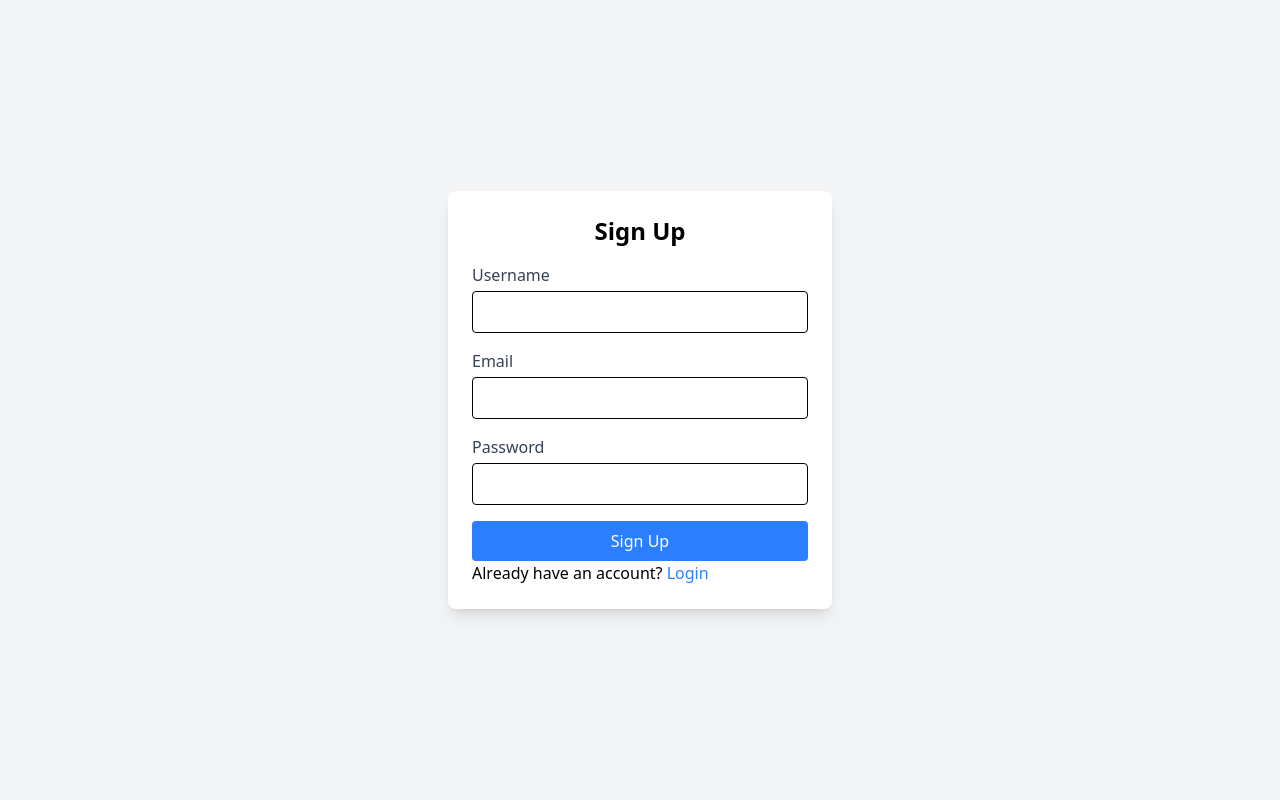
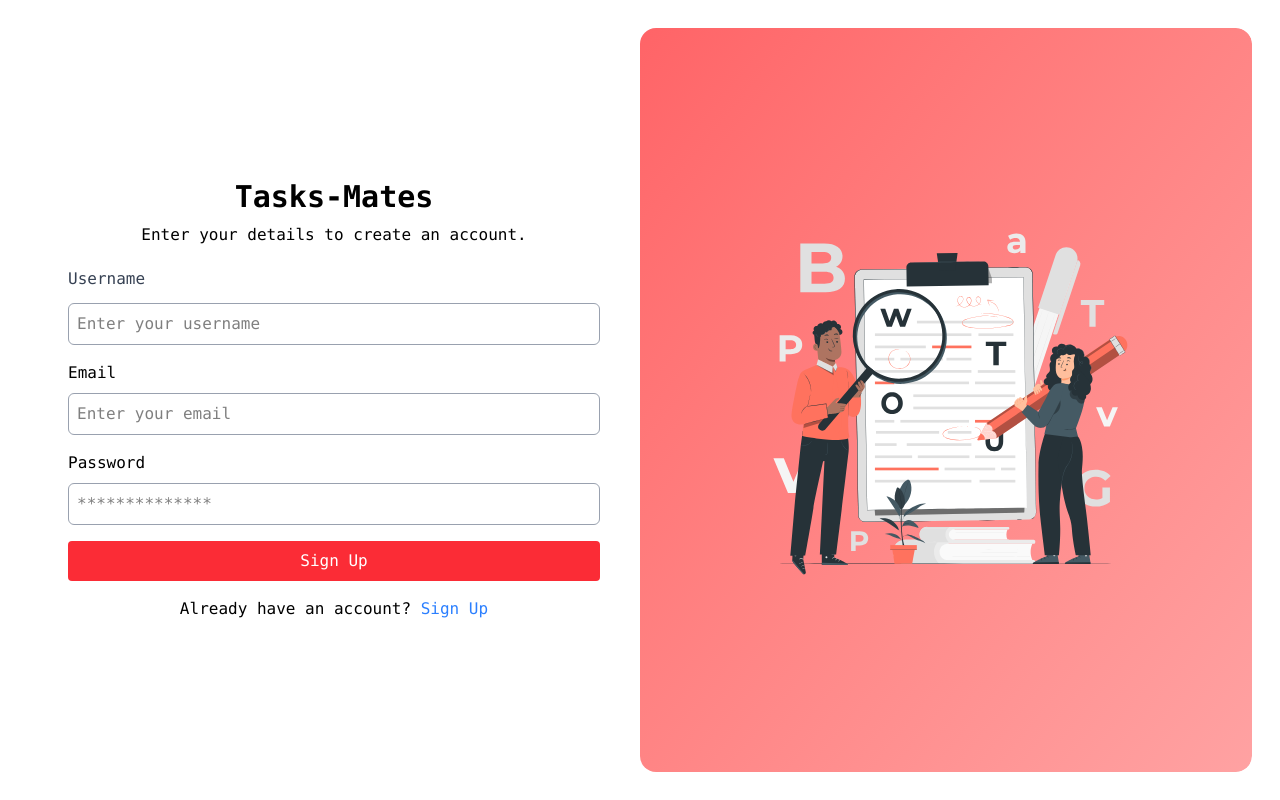
Before and after one commit to abhay-gits/TaskMates, a React (Vite) app in the folder frontend/: page /signup in a window 1280 px wide. Built offline with nearby package versions, Linux system fonts and the light colour scheme; no server answers.

Commit message:
add Signup UI

```diff
--- a/frontend/src/pages/Signup.tsx
+++ b/frontend/src/pages/Signup.tsx
@@ -1,6 +1,7 @@
 import React, { useState } from "react";
 import axios, { AxiosResponse, AxiosError } from "axios";
 import { Link } from "react-router-dom";
+import bg from "../assets/background.svg";
 import toast from "react-hot-toast";
 
 const Signup: React.FC = () => {
@@ -38,57 +39,63 @@ const Signup: React.FC = () => {
   };
 
   return (
-    <div className="flex justify-center items-center min-h-screen bg-gray-100">
-      <div className="bg-white p-6 rounded-lg shadow-lg w-96">
-        <h2 className="text-2xl font-bold mb-4 text-center">Sign Up</h2>
-        <form onSubmit={handleSubmit}>
-          <div className="mb-4">
-            <label className="block text-gray-700 mb-1">Username</label>
+    <div className="h-screen flex items-center justify-center p-7 font-mono ">
+      <div className="rounded-2xl md:h-full w-full flex justify-center md:grid grid-cols-2 overflow-hidden">
+        <div className=" flex flex-col items-center justify-center p-10 ">
+          <h1 className="text-3xl font-bold mb-2">Tasks-Mates</h1>
+          <p className="mb-5 text-center">
+            Enter your details to create an account.
+          </p>
+          <form onSubmit={handleSubmit} className="flex flex-col w-full">
+          <label className="block text-gray-700 mb-1">Username</label>
             <input
               type="text"
               name="username"
               value={formData.username}
               onChange={handleChange}
-              className="w-full p-2 border rounded"
+              placeholder="Enter your username"
+              className="border border-gray-400 rounded-md p-2 mb-4 w-full mt-2"
               required
             />
-          </div>
-          <div className="mb-4">
-            <label className="block text-gray-700 mb-1">Email</label>
+            <label>Email</label>
             <input
+              name="email"
               type="email"
-              name="email"
+              className="border border-gray-400 rounded-md p-2 mb-4 w-full mt-2"
+              placeholder="Enter your email"
               value={formData.email}
               onChange={handleChange}
-              className="w-full p-2 border rounded"
               required
             />
-          </div>
-          <div className="mb-4">
-            <label className="block text-gray-700 mb-1">Password</label>
+            <label>Password</label>
             <input
+              name="password"
               type="password"
-              name="password"
+              className="border border-gray-400 rounded-md p-2 mb-4 w-full mt-2"
+              placeholder="**************"
               value={formData.password}
               onChange={handleChange}
-              className="w-full p-2 border rounded"
               required
             />
-          </div>
-          <button
-            type="submit"
-            className="w-full bg-blue-500 text-white p-2 rounded hover:bg-blue-600"
-          >
-            Sign Up
-          </button>
-        </form>
-        <Link to="/login" className="mt-4">
-          Already have an account?{" "}
-          <span className="text-blue-500 hover:underline">Login</span>
-        </Link>
+            <button type="submit" className="bg-red-500 text-white rounded p-2">
+              Sign Up
+            </button>
+            <p className="text-center mt-4 text-sm md:text-base">
+              Already have an account?{" "}
+              <a href="/signup" className="text-blue-500 block md:inline">
+                Sign Up
+              </a>
+            </p>
+          </form>
+        </div>
+        <div className="bg-gradient-to-br from-red-400 to-red-300 hidden md:flex items-center justify-center rounded-2xl ">
+          <img className="w-96 bg-contain" src={bg} />
+        </div>
       </div>
     </div>
   );
 };
 
 export default Signup;
+
+//-----
```
